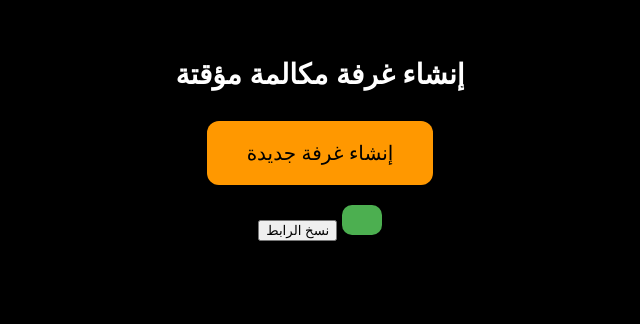
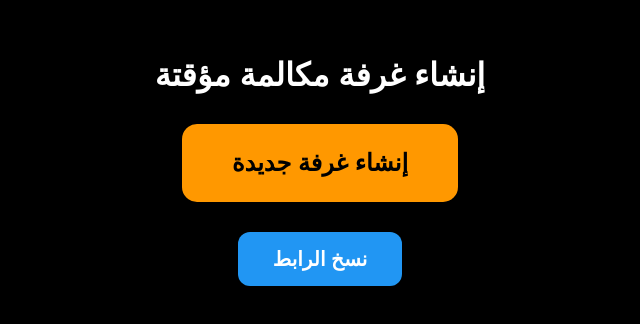
Before and after one commit to Asdasd7117/20000, a website: page index.html in a window 1280 px wide. Shown: the part 262-586 px from the top of the page, without its empty margins (320-960 px from the left). Drawn offline with nearby package versions, Linux system fonts and the light colour scheme; no server answers.

Commit message:
Update style.css

```diff
--- a/style.css
+++ b/style.css
@@ -5,9 +5,9 @@ body {
   font-family: Arial, sans-serif;
   background: #000;
   color: #fff;
-  overflow: hidden;
+  overflow: hidden; /* يمنع تحريك الصفحة */
   position: relative;
-  touch-action: none;
+  touch-action: none; /* يمنع السحب على الهاتف */
 }
 
 /* index.html */
@@ -18,34 +18,55 @@ body {
   align-items: center;
   height: 100vh;
   text-align: center;
+  padding: 20px;
 }
 
 .container h2 {
   margin-bottom: 30px;
-  font-size: 28px;
+  font-size: 32px; /* تكبير الكتابة */
+  font-weight: bold;
+  color: #fff;
 }
 
 #createBtn {
-  padding: 20px 40px;
-  font-size: 20px;
+  padding: 25px 50px; /* جعل الزر أكبر */
+  font-size: 24px;    /* تكبير الكتابة داخل الزر */
   background: #ff9800;
   border: none;
-  border-radius: 12px;
+  border-radius: 15px;
   cursor: pointer;
+  font-weight: bold;
 }
 
 #createBtn:hover { background: #e68900; }
 
-#linkDiv a, #roomLink {
-  display: inline-block;
+#linkDiv {
   margin-top: 20px;
-  background: #4caf50;
-  padding: 15px 20px;
-  border-radius: 10px;
+  display: flex;
+  flex-direction: column;
+  align-items: center;
+}
+
+#roomLink {
+  font-size: 20px;  /* تكبير رابط الغرفة */
+  font-weight: bold;
+  color: #4caf50;
+  word-break: break-all;
+  margin-bottom: 10px;
+}
+
+#copyBtn {
+  padding: 15px 35px; /* زر النسخ أكبر */
+  font-size: 20px;
+  background: #2196f3;
   color: #fff;
-  text-decoration: none;
-  font-size: 18px;
+  border: none;
+  border-radius: 12px;
+  cursor: pointer;
+  font-weight: bold;
 }
+
+#copyBtn:hover { background: #1976d2; }
 
 /* room.html */
 #remoteVideo {
@@ -76,8 +97,8 @@ body {
   top: 20px;
   left: 50%;
   transform: translateX(-50%);
-  padding: 15px 30px;
-  font-size: 18px;
+  padding: 18px 35px;
+  font-size: 20px;
   background: red;
   color: #fff;
   border: none;
@@ -93,8 +114,8 @@ body {
   position: absolute;
   top: 20px;
   right: 20px;
-  padding: 12px 25px;
-  font-size: 16px;
+  padding: 15px 30px;
+  font-size: 18px;
   background: #ff9800;
   color: #fff;
   border: none;
@@ -109,7 +130,7 @@ body {
   position: absolute;
   right: 0;
   top: 0;
-  width: 280px;
+  width: 300px; /* توسيع الصندوق */
   height: 100vh;
   display: flex;
   flex-direction: column;
@@ -127,10 +148,10 @@ body {
 
 .messages div {
   background: #333;
-  padding: 10px 15px;
+  padding: 12px 16px;
   border-radius: 12px;
   margin-bottom: 10px;
-  font-size: 16px;
+  font-size: 18px; /* تكبير الكتابة */
 }
 
 .input-area {
@@ -141,21 +162,21 @@ body {
 
 .input-area input {
   flex: 1;
-  padding: 10px;
+  padding: 12px;
   border: none;
-  border-radius: 10px;
+  border-radius: 12px;
   margin-left: 5px;
-  font-size: 16px;
+  font-size: 18px; /* تكبير الكتابة */
 }
 
 .input-area button {
-  padding: 10px 15px;
+  padding: 12px 18px;
   border: none;
-  border-radius: 10px;
+  border-radius: 12px;
   background: #4caf50;
   color: #fff;
   cursor: pointer;
-  font-size: 16px;
+  font-size: 18px; /* تكبير الكتابة */
 }
 
 .input-area button:hover { background: #388e3c; }
```
